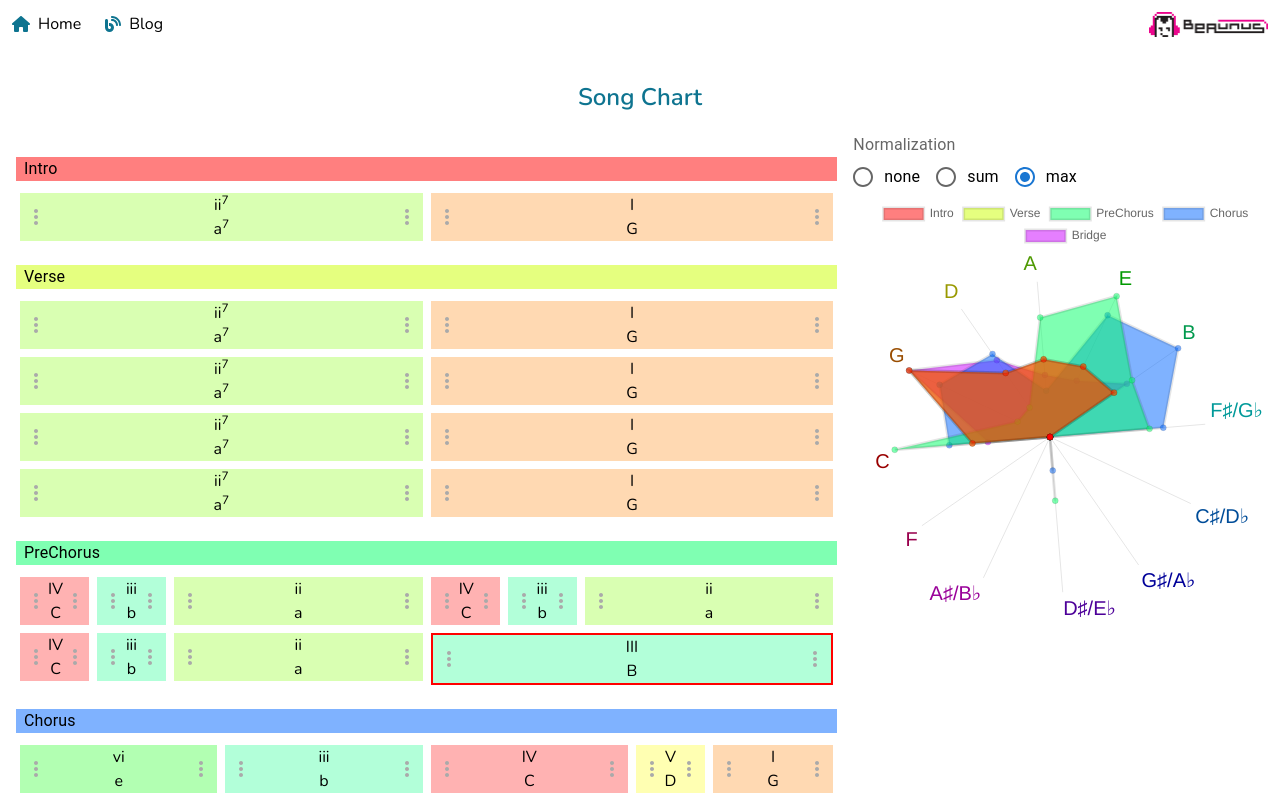
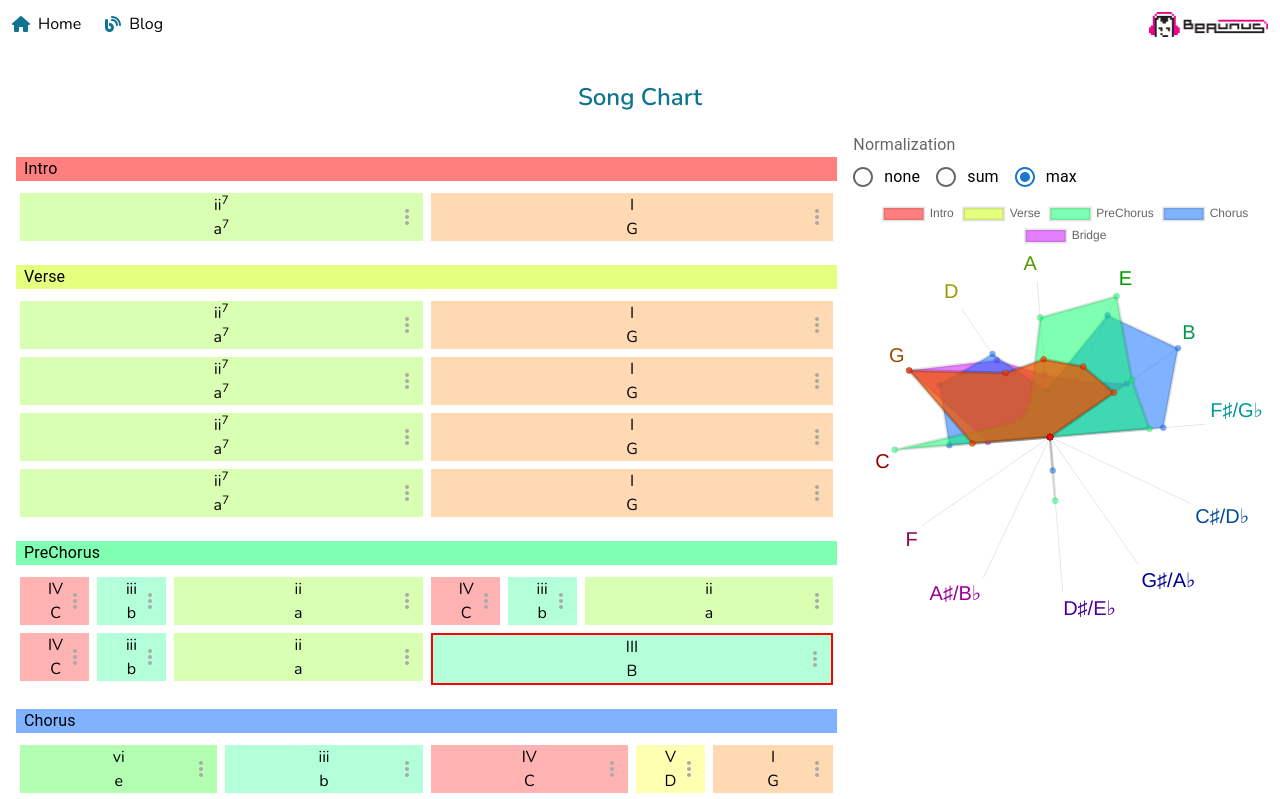
Before and after one commit to beaunus/beaunus.com, a Next.js app: page /blog/song-chart in a window 1280 px wide. Shown: the top 799 px of the page. Built offline with nearby package versions, Linux system fonts and the light colour scheme; no server answers.

Commit message:
feature: hide left handle

```diff
--- a/pages/blog/song-chart.tsx
+++ b/pages/blog/song-chart.tsx
@@ -223,7 +223,7 @@ const ChordChip: FC<{
 				...(isOutOfKey ? { border: "solid red 2px" } : {}),
 			}}
 		>
-			<MoreVert htmlColor="#aaa" />
+			<MoreVert className="opacity-0" htmlColor="#aaa" />
 			<Stack alignItems="center" direction="column">
 				<div>{CHORD_QUALITY_BY_NAME[qualityName].decorate(chordFunction)}</div>
 				<div>{CHORD_QUALITY_BY_NAME[qualityName].decorate(root)}</div>
```
